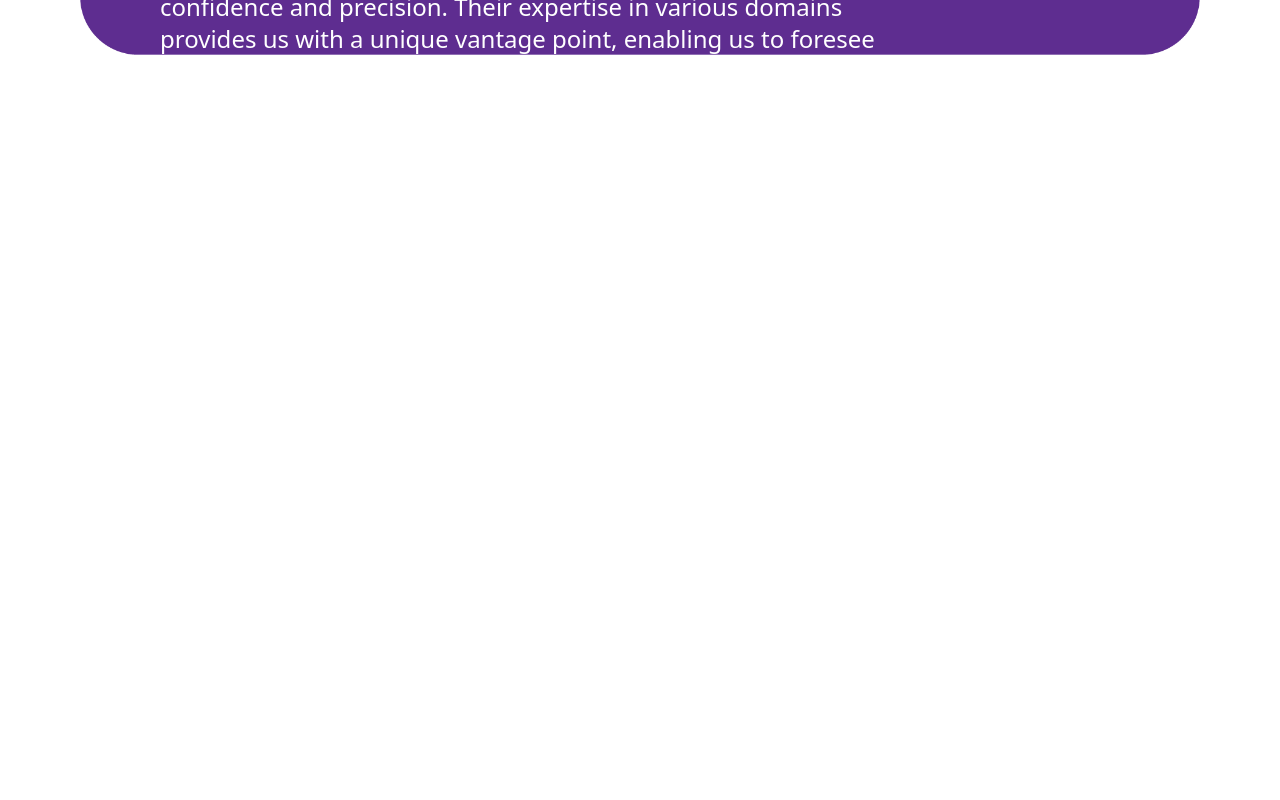
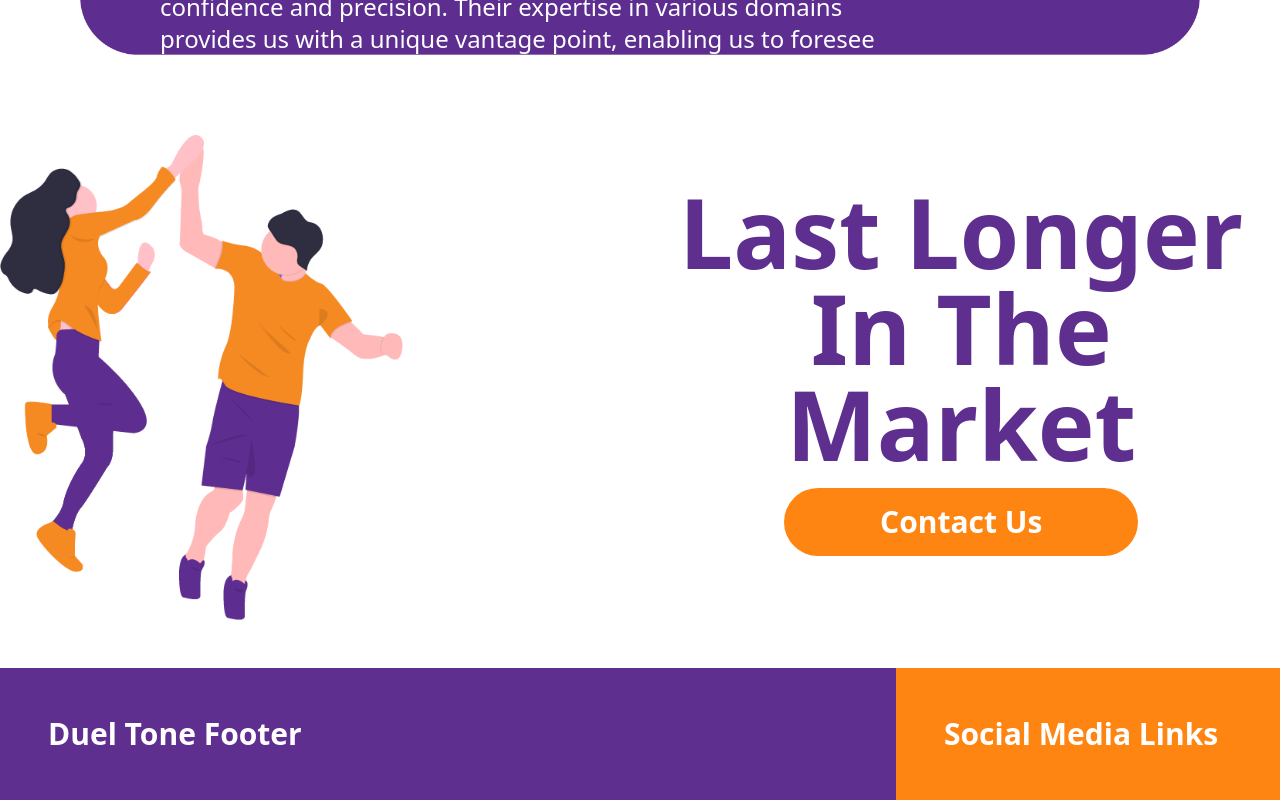
Before and after one commit to senpaiblue/void-strategies, a Next.js app: page /AboutUs in a window 1280 px wide. Shown: the part 2810-3610 px from the top of the page. Before the commit the page ends 2945 px from the top, so only its background shows below. Built offline with nearby package versions, Linux system fonts and the light colour scheme.

Commit message:
last-section

```diff
--- a/src/app/AboutUs/page.js
+++ b/src/app/AboutUs/page.js
@@ -1,6 +1,8 @@
 import Giants from '@/components/About/Giants'
 import Hero from '@/components/About/Hero'
+import Last from '@/components/About/Last'
 import Story from '@/components/About/Story'
+import Footer from '@/components/Footer'
 import React from 'react'
 
 const AboutUs = () => {
@@ -9,6 +11,8 @@ const AboutUs = () => {
       <Hero/>
       <Story />
       <Giants />
+      <Last/>
+      <Footer/>
     </div>
   )
 }
--- /dev/null
+++ b/src/components/About/Last.js
@@ -0,0 +1,30 @@
+import React from "react";
+import Bg8 from "../../../public/assets/About/A5.png";
+import Image from "next/image";
+import Link from "next/link";
+
+const Last = () => {
+  return (
+    <div className="flex w-full items-center justify-center">
+      <div className="flex flex-row items-center justify-center md:gap-60">
+        <div className="hidden md:block w-4/12">
+          <Image src={Bg8} alt="sales" className="w-full" />
+        </div>
+        <div className="flex flex-col justify-center items-center">
+          <h1 className="md:text-8xl text-4xl  text-center leading-normal font-bold text-[#5F2F90]">
+            Last Longer
+            <br />
+            In The Market
+          </h1>
+          <Link href={"/ContactUs"}>
+            <button className="bg-[#ff8513] w-full md:my-4 md:px-24 md:py-4 my-2 px-4 py-2 md:text-3xl text-xl text-white rounded-full font-semibold hover:bg-[#5F2F90] whitespace-nowrap">
+              Contact Us
+            </button>
+          </Link>
+        </div>
+      </div>
+    </div>
+  );
+};
+
+export default Last;
```
